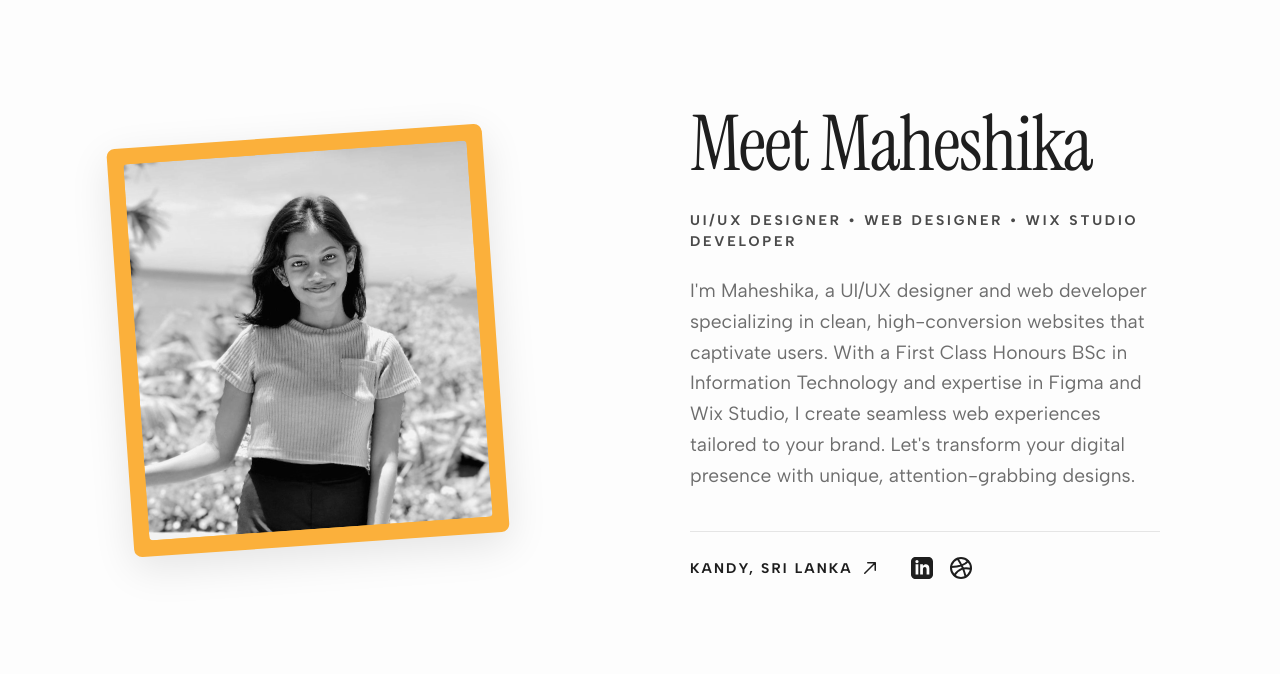
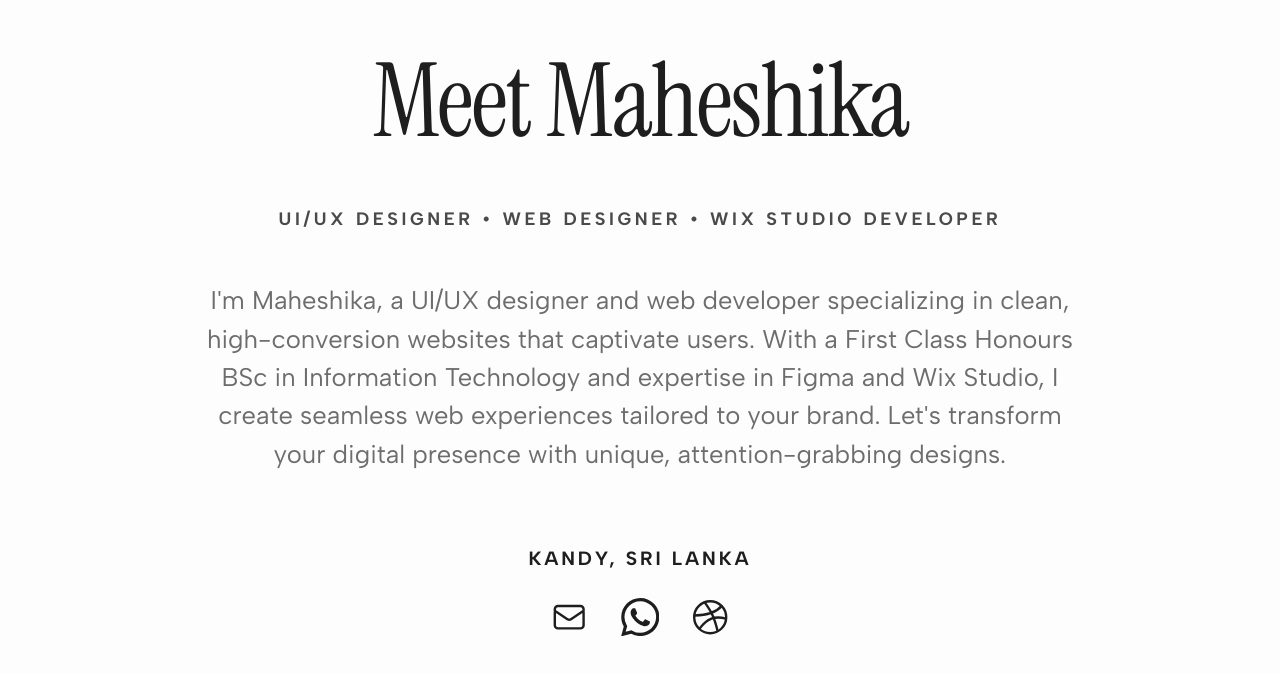
Before and after one commit to maheshikabandara/MaheshikaBandaraPortfolio, a React (Vite) app: page / in a window 1280 px wide. Shown: the part 859-1533 px from the top of the page. Built offline with nearby package versions, Linux system fonts and the light colour scheme.

Commit message:
Refactor AboutMe section layout and content

```diff
--- a/src/app/components/AnimatedPortfolio.tsx
+++ b/src/app/components/AnimatedPortfolio.tsx
@@ -215,78 +215,75 @@ function Hero({ onNavClick }: { onNavClick: (id: string) => void }) {
 function AboutMe() {
   return (
     <AnimatedSection id="about">
+      {/* Full screen height eka anith sections wage min-h-screen walin gannawa */}
       <div className="bg-[#fdfdfd] min-h-screen flex flex-col items-center justify-center relative shrink-0 w-full py-[100px] px-[20px] md:px-[60px] lg:px-[120px]" data-name="About me">
 
-        <div className="w-full max-w-[1100px] mx-auto grid grid-cols-1 lg:grid-cols-2 gap-[60px] lg:gap-[100px] items-center">
+        <div className="w-full max-w-[1200px] mx-auto flex flex-col items-center justify-center gap-[32px] md:gap-[48px] text-center">
 
-          {/* Left Side: Image with Yellow Background */}
-          <div className="relative w-[80%] max-w-[380px] mx-auto lg:mx-0">
-            <motion.div
-              whileHover={{ rotate: 0, scale: 1.02 }}
-              transition={{ duration: 0.4 }}
-              className="relative bg-[#fbb03b] p-[12px] md:p-[16px] rotate-[-4deg] rounded-[8px] shadow-[0_12px_40px_rgba(0,0,0,0.1)]"
-            >
-              {/* Methana 'imgFrame192' wenuwata oyata oni nam wena image ekak denna puluwan */}
-              <img
-                src={imgFrame192}
-                alt="Maheshika Bandara"
-                className="w-full h-auto object-cover rounded-[4px] grayscale hover:grayscale-0 transition-all duration-500"
-              />
-            </motion.div>
-          </div>
-
-          {/* Right Side: Text Content */}
-          <div className="flex flex-col items-start gap-[24px]">
+          {/* Title */}
           <h2
             className="font-['Instrument_Serif',serif] text-[#1e1e1e] leading-[1.1] tracking-[-0.02em]"
-              style={{ fontSize: 'clamp(48px, 6vw, 80px)' }}
+            style={{ fontSize: 'clamp(56px, 8vw, 120px)' }}
           >
             Meet Maheshika
           </h2>
 
-            <p className="font-['Albert_Sans',sans-serif] font-bold text-[#1e1e1e] text-[12px] md:text-[14px] uppercase tracking-[0.2em] opacity-80">
+          {/* Subtitle */}
+          <p
+            className="font-['Albert_Sans',sans-serif] font-bold text-[#1e1e1e] uppercase tracking-[0.2em] opacity-80"
+            style={{ fontSize: 'clamp(12px, 1.5vw, 18px)' }}
+          >
             UI/UX Designer • Web Designer • Wix Studio Developer
           </p>
 
+          {/* Description */}
           <p
-              className="font-['Albert_Sans',sans-serif] text-[#6d6d6d] leading-[1.6]"
-              style={{ fontSize: 'clamp(18px, 1.5vw, 22px)' }}
+            className="font-['Albert_Sans',sans-serif] text-[#6d6d6d] leading-[1.5] max-w-[900px]"
+            style={{ fontSize: 'clamp(18px, 2vw, 32px)' }}
           >
             I'm Maheshika, a UI/UX designer and web developer specializing in clean, high-conversion websites that captivate users. With a First Class Honours BSc in Information Technology and expertise in Figma and Wix Studio, I create seamless web experiences tailored to your brand. Let's transform your digital presence with unique, attention-grabbing designs.
           </p>
 
-            {/* Location & Socials Footer */}
-            <div className="flex flex-wrap items-center gap-[24px] md:gap-[32px] mt-[16px] pt-[24px] border-t border-[#e5e5e5] w-full">
+          {/* Location & Social Icons Container */}
+          <div className="flex flex-col items-center gap-[24px] mt-[24px]">
 
-              <div onClick={() => scrollToSection('contact')} className="flex items-center gap-[8px] group cursor-pointer">
-                <span className="font-['Albert_Sans',sans-serif] font-bold text-[#1e1e1e] text-[13px] md:text-[14px] uppercase tracking-[0.15em] group-hover:text-[#1296cc] transition-colors">
+            {/* Location */}
+            <p
+              className="font-['Albert_Sans',sans-serif] font-bold text-[#1e1e1e] uppercase tracking-[0.15em]"
+              style={{ fontSize: 'clamp(14px, 1.5vw, 20px)' }}
+            >
               Kandy, Sri Lanka
-                </span>
-                <svg className="w-[18px] h-[18px] text-[#1e1e1e] group-hover:text-[#1296cc] group-hover:translate-x-1 group-hover:-translate-y-1 transition-all" fill="none" stroke="currentColor" viewBox="0 0 24 24">
-                  <path strokeLinecap="round" strokeLinejoin="round" strokeWidth={2} d="M5 19L19 5M19 5v10M19 5H9" />
-                </svg>
-              </div>
+            </p>
 
-              <div className="flex items-center gap-[16px]">
-                {/* LinkedIn Icon */}
-                <a href="https://linkedin.com/in/yourprofile" target="_blank" rel="noopener noreferrer" className="text-[#1e1e1e] hover:text-[#1296cc] hover:-translate-y-1 transition-all">
-                  <svg className="w-[22px] h-[22px]" fill="currentColor" viewBox="0 0 24 24">
-                    <path d="M19 0h-14c-2.761 0-5 2.239-5 5v14c0 2.761 2.239 5 5 5h14c2.762 0 5-2.239 5-5v-14c0-2.761-2.238-5-5-5zm-11 19h-3v-11h3v11zm-1.5-12.268c-.966 0-1.75-.79-1.75-1.764s.784-1.764 1.75-1.764 1.75.79 1.75 1.764-.783 1.764-1.75 1.764zm13.5 12.268h-3v-5.604c0-3.368-4-3.113-4 0v5.604h-3v-11h3v1.765c1.396-2.586 7-2.777 7 2.476v6.759z"/>
+            {/* Icons */}
+            <div className="flex items-center justify-center gap-[24px] md:gap-[32px]">
+
+              {/* Email Icon */}
+              <a href="mailto:mbmaheshika@gmail.com" className="text-[#1e1e1e] hover:text-[#1296cc] hover:-translate-y-1 transition-all duration-300">
+                <svg className="w-[clamp(28px,3vw,40px)] h-[clamp(28px,3vw,40px)]" fill="none" viewBox="0 0 24 24" stroke="currentColor">
+                  <path strokeLinecap="round" strokeLinejoin="round" strokeWidth={1.5} d="M3 8l7.89 5.26a2 2 0 002.22 0L21 8M5 19h14a2 2 0 002-2V7a2 2 0 00-2-2H5a2 2 0 00-2 2v10a2 2 0 002 2z" />
                 </svg>
               </a>
+
+              {/* WhatsApp Icon */}
+              <a href="https://wa.me/94707170906" target="_blank" rel="noopener noreferrer" className="text-[#1e1e1e] hover:text-[#1296cc] hover:-translate-y-1 transition-all duration-300">
+                <svg className="w-[clamp(28px,3vw,40px)] h-[clamp(28px,3vw,40px)]" fill="currentColor" viewBox="0 0 24 24">
+                  <path d="M17.472 14.382c-.297-.149-1.758-.867-2.03-.967-.273-.099-.471-.148-.67.15-.197.297-.767.966-.94 1.164-.173.199-.347.223-.644.075-.297-.15-1.255-.463-2.39-1.475-.883-.788-1.48-1.761-1.653-2.059-.173-.297-.018-.458.13-.606.134-.133.298-.347.446-.52.149-.174.198-.298.298-.497.099-.198.05-.371-.025-.52-.075-.149-.669-1.612-.916-2.207-.242-.579-.487-.5-.669-.51a12.8 12.8 0 0 0-.57-.01c-.198 0-.52.074-.792.372-.272.297-1.04 1.016-1.04 2.479 0 1.462 1.065 2.875 1.213 3.074.149.198 2.096 3.2 5.077 4.487.709.306 1.262.489 1.694.625.712.227 1.36.195 1.871.118.571-.085 1.758-.719 2.006-1.413.248-.694.248-1.289.173-1.413-.074-.124-.272-.198-.57-.347m-5.421 7.403h-.004a9.87 9.87 0 0 1-5.031-1.378l-.361-.214-3.741.982.998-3.648-.235-.374a9.86 9.86 0 0 1-1.51-5.26c.001-5.45 4.436-9.884 9.888-9.884 2.64 0 5.122 1.03 6.988 2.898a9.825 9.825 0 0 1 2.893 6.994c-.003 5.45-4.437 9.884-9.885 9.884m8.413-18.297A11.815 11.815 0 0 0 12.05 0C5.495 0 .16 5.335.157 11.892c0 2.096.547 4.142 1.588 5.945L.057 24l6.305-1.654a11.882 11.882 0 0 0 5.683 1.448h.005c6.554 0 11.89-5.335 11.893-11.893a11.821 11.821 0 0 0-3.48-8.413Z"/>
+                </svg>
+              </a>
+
               {/* Dribbble Icon */}
-                <a href="#" target="_blank" rel="noopener noreferrer" className="text-[#1e1e1e] hover:text-[#1296cc] hover:-translate-y-1 transition-all">
-                  <svg className="w-[24px] h-[24px]" fill="none" stroke="currentColor" strokeWidth="2" strokeLinecap="round" strokeLinejoin="round" viewBox="0 0 24 24">
+              <a href="https://dribbble.com/maheshikabandara" target="_blank" rel="noopener noreferrer" className="text-[#1e1e1e] hover:text-[#1296cc] hover:-translate-y-1 transition-all duration-300">
+                <svg className="w-[clamp(28px,3vw,40px)] h-[clamp(28px,3vw,40px)]" fill="none" stroke="currentColor" strokeWidth="1.5" strokeLinecap="round" strokeLinejoin="round" viewBox="0 0 24 24">
                   <circle cx="12" cy="12" r="10"></circle>
                   <path d="M8.56 2.75c4.37 6.03 6.02 9.42 8.03 17.72m2.54-15.38c-3.72 4.35-8.94 5.66-16.88 5.85m19.5 1.9c-3.5-.93-6.63-.82-8.94 0-2.58.92-5.01 2.86-7.44 6.32"></path>
                 </svg>
               </a>
+
             </div>
           </div>
 
         </div>
-        </div>
-
       </div>
     </AnimatedSection>
   );
```
Lines whose indentation alone changed are shown as unchanged.
